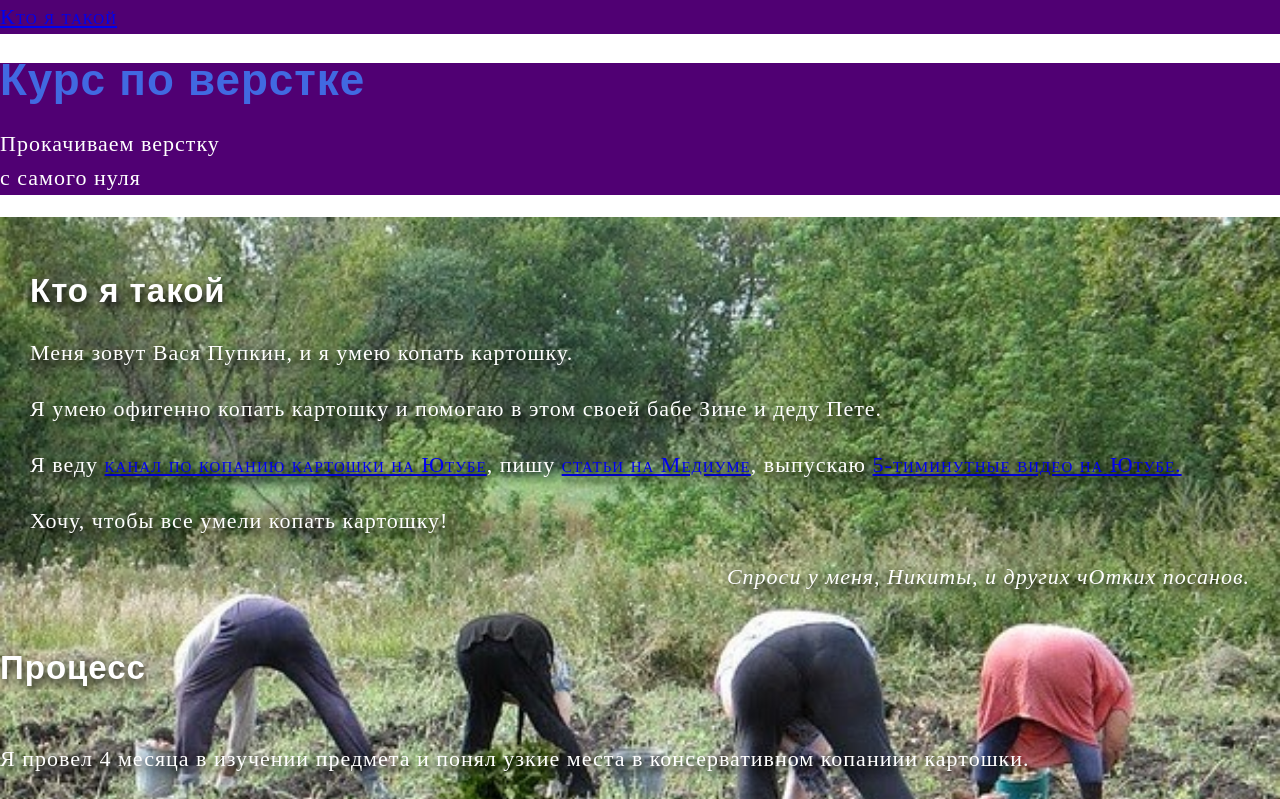
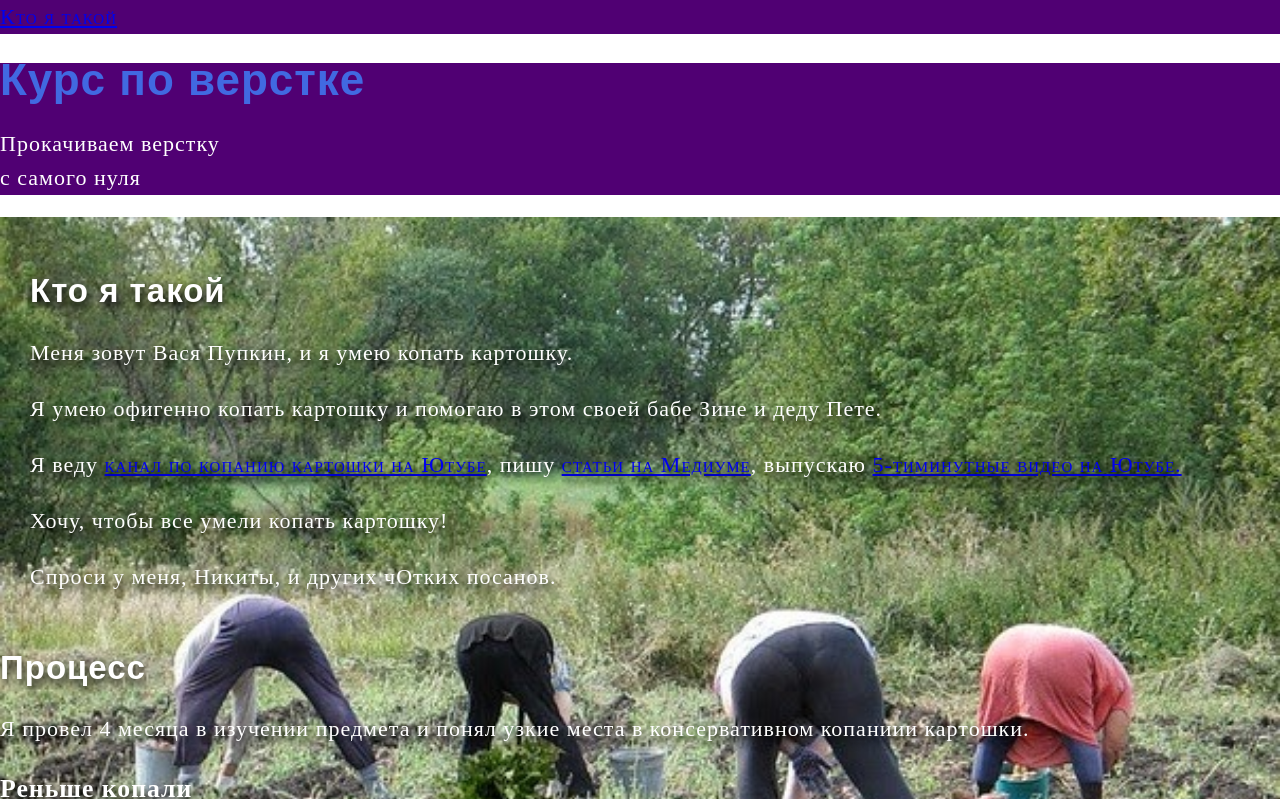
Before and after one commit to rammka/project, a plain HTML site: page index.html in a window 1280 px wide. Shown: the top 799 px of the page. Drawn offline with Linux system fonts and the light colour scheme.

Commit message:
class change

```diff
--- a/index.css
+++ b/index.css
@@ -27,18 +27,18 @@ nav {
 a {
     font-variant: small-caps;
 }
-.aside_right {
-    text-align: right;
-    font-style: italic;
-    font-weight: lighter;
-    color: white;
-}
 .header {
     margin-bottom: 0px;
 }
 .first {
     padding: 30px;
 }
-.second {
+.first__aside {
+    text-align: right;
+    font-style: italic;
+    font-weight: lighter;
+    color: white;
+}
+.second__h2 {
     padding-bottom: 30px;
 }
```
